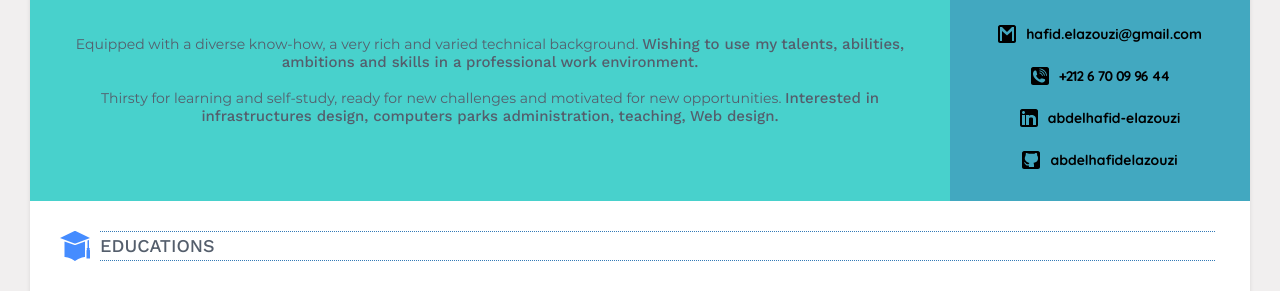
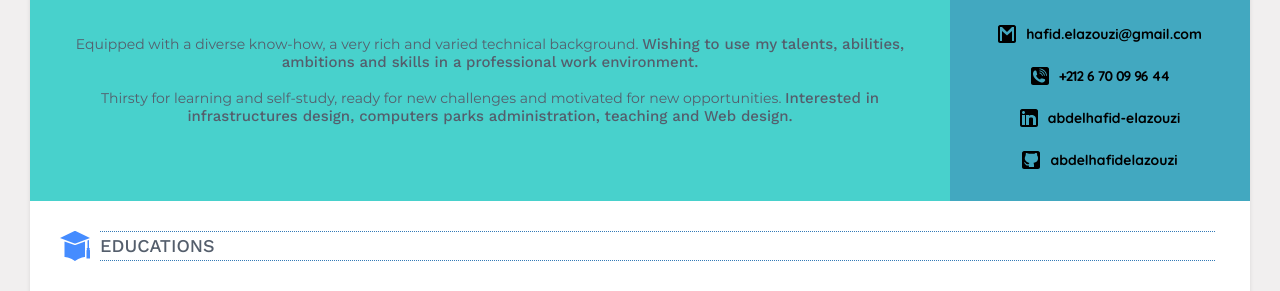
Before and after one commit to abdelhafidelazouzi/en, a Jekyll site: the page built from index.html, in a window 1280 px wide and 900 px high, scrolled down 378 px. Shown: the part 171-462 px from the top of the window. Built offline with Jekyll 4.4.1, drawn with Linux system fonts in a browser that asks for light colours.

Commit message:
Update data.yml

```diff
--- a/_data/data.yml
+++ b/_data/data.yml
@@ -123,7 +123,7 @@ career-objectif:
       <strong>Wishing to use my talents, abilities, ambitions and skills in a professional work environment.</strong>
       <br><br>
       Thirsty for learning and self-study, ready for new challenges and motivated for new opportunities.
-      <strong>Interested in infrastructures design, computers parks administration, teaching, Web design.</strong>
+      <strong>Interested in infrastructures design, computers parks administration, teaching and Web design.</strong>
 #############################################################################################
 ################################  Résumé de carrière  #######################################
 #############################################################################################
```
